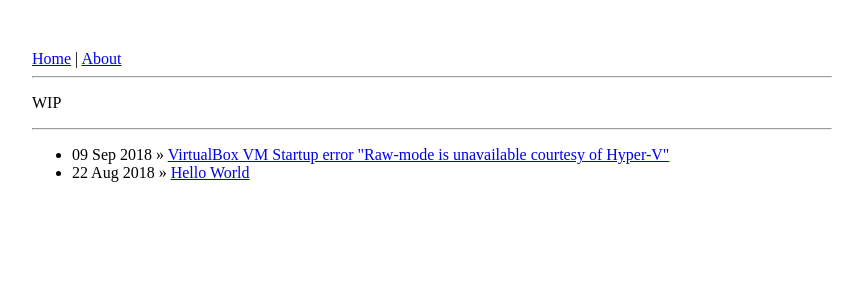
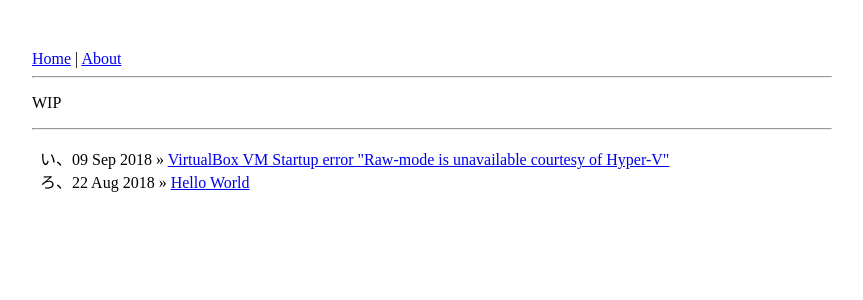
Before and after one commit to protodonuts/protodonuts.github.io, a Jekyll site: the page built from index.html, in a window 1280 px wide. Shown: the top 300 px of the page, without its empty margins (208-1071 px from the left). Built offline with Jekyll 4.4.1, drawn with Linux system fonts in a browser that asks for light colours.

Commit message:
add iroha

```diff
--- a/_layouts/default.html
+++ b/_layouts/default.html
@@ -9,6 +9,9 @@
             max-width: 800px;
             margin: 50px auto;
         }
+        .posts {
+            list-style-type: hiragana-iroha;
+        }
     </style>
 </head>
 <body>
```
